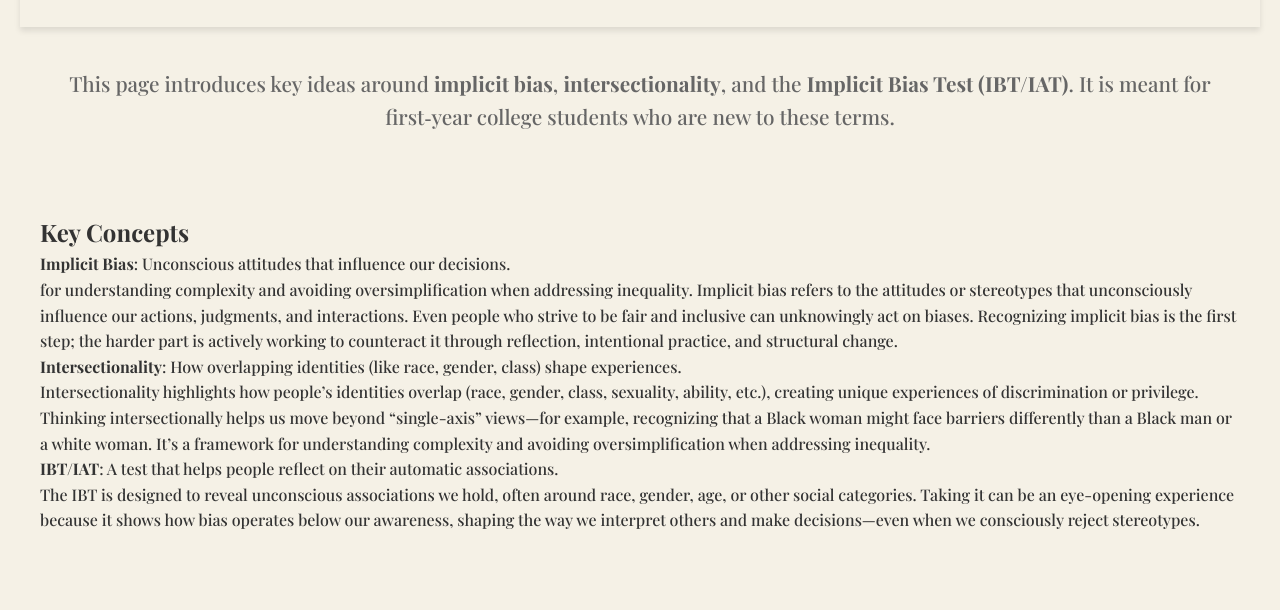
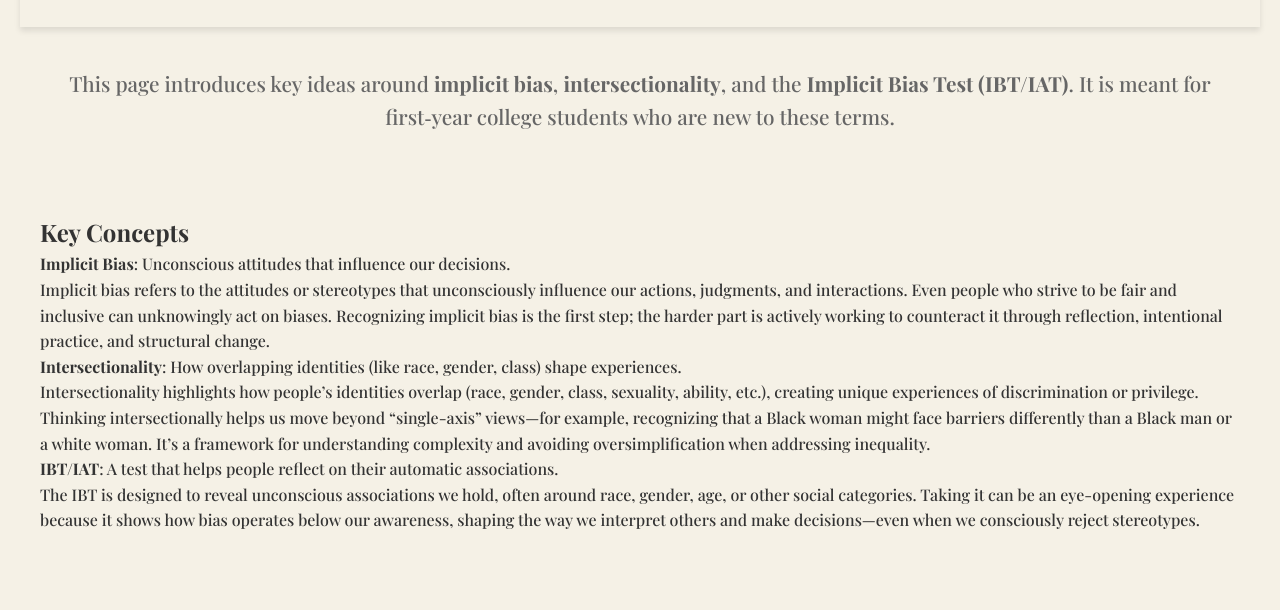
Before and after one commit to zoewilmerding/LIS-500-website-, a plain HTML site: page resources.html in a window 1280 px wide. Shown: the part 141-751 px from the top of the page. Drawn offline with nearby package versions, Linux system fonts and the light colour scheme.

Commit message:
Update resources.html

```diff
--- a/resources.html
+++ b/resources.html
@@ -31,8 +31,7 @@ It is meant for first‑year college students who are new to these terms.
 <section>
 <h2>Key Concepts</h2>
 <p><strong>Implicit Bias</strong>: Unconscious attitudes that influence our decisions.</p>
-	<p> for understanding complexity and avoiding oversimplification when addressing inequality.
-Implicit bias refers to the attitudes or stereotypes that unconsciously influence our actions, judgments, and interactions. Even people who strive to be fair and inclusive can unknowingly act on biases. Recognizing implicit bias is the first step; the harder part is actively working to counteract it through reflection, intentional practice, and structural change.</p>
+	<p> Implicit bias refers to the attitudes or stereotypes that unconsciously influence our actions, judgments, and interactions. Even people who strive to be fair and inclusive can unknowingly act on biases. Recognizing implicit bias is the first step; the harder part is actively working to counteract it through reflection, intentional practice, and structural change.</p>
 <p><strong>Intersectionality</strong>: How overlapping identities (like race, gender, class) shape experiences.</p>
 	<p> Intersectionality highlights how people’s identities overlap (race, gender, class, sexuality, ability, etc.), creating unique experiences of discrimination or privilege. Thinking intersectionally helps us move beyond “single-axis” views—for example, recognizing that a Black woman might face barriers differently than a Black man or a white woman. It’s a framework for understanding complexity and avoiding oversimplification when addressing inequality.</p>
 <p><strong>IBT/IAT</strong>: A test that helps people reflect on their automatic associations.</p>
```
